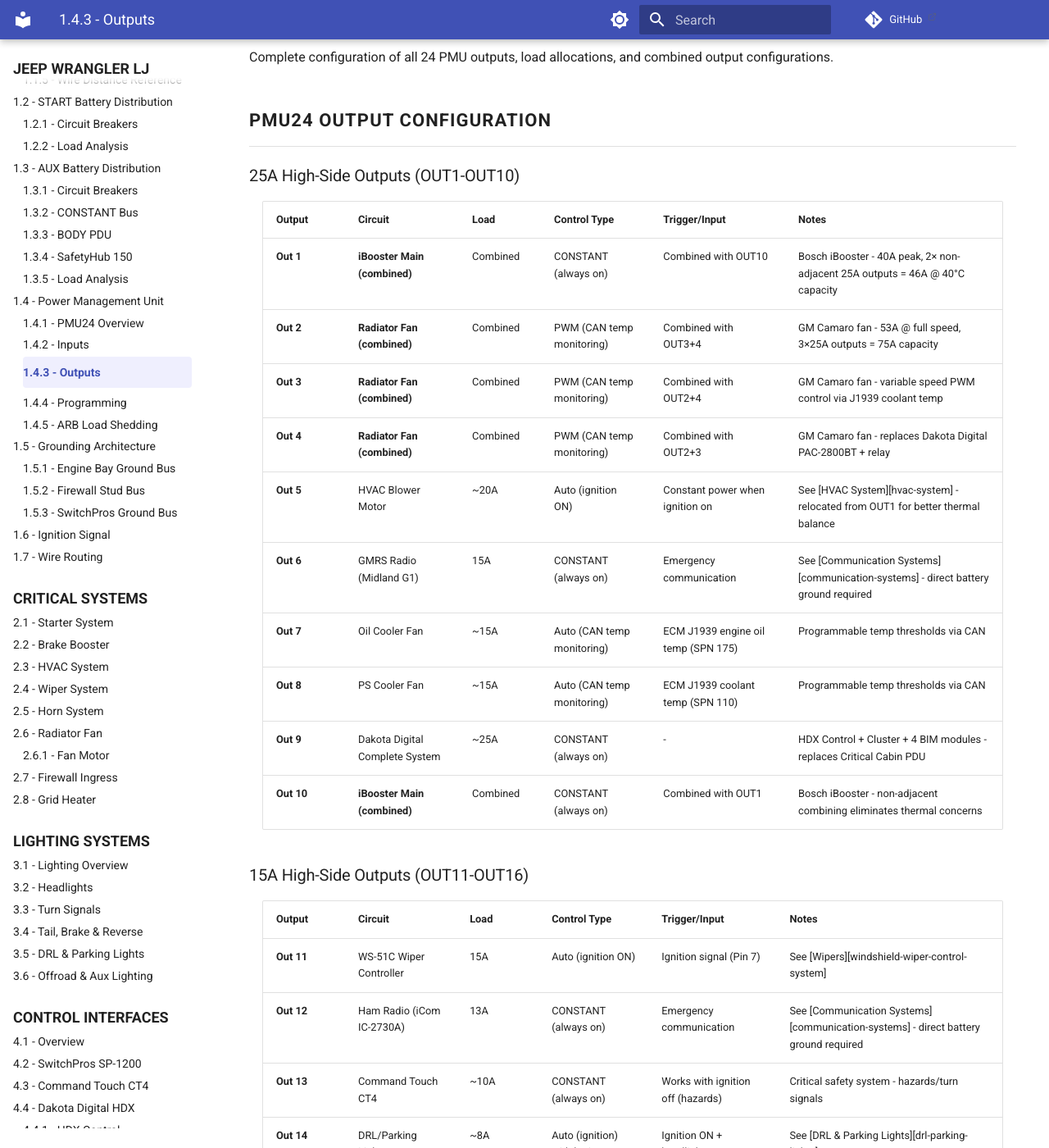
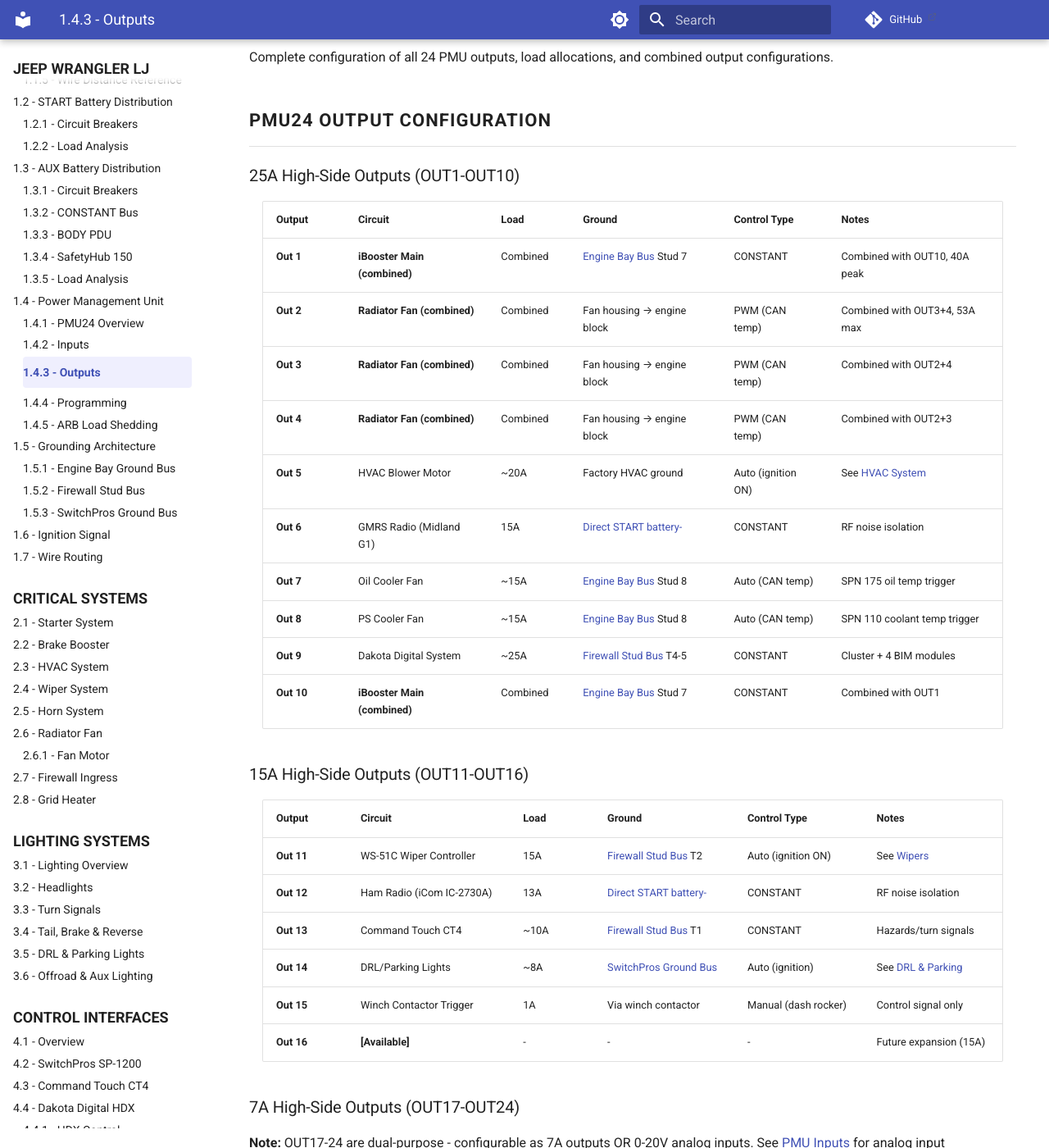
Before and after one commit to sob/drawings, an MkDocs documentation site: the page built from docs/jeep_lj/01-power-systems/04-pmu/03-pmu-outputs.md, in a window 1280 px wide and 1400 px high, scrolled down 211 px. Shown: the whole window at 82% size. Built offline with MkDocs 1.6.1 and Material for MkDocs 9.7.7, drawn with Linux system fonts in a browser that asks for light colours; comment, search, counter and statistics services are not loaded; some of the changed text lies outside the part shown.

Commit message:
docs(electrical): add ground locations to PMU outputs and update ground buses
- Add Ground column to all PMU output tables (25A, 15A, 7A sections)
- Update Engine Bay Ground Bus: assign studs 7-8 for iBooster and aux fans
- Update SwitchPros Ground Bus: assign terminals 4-5 for PMU lighting
- Fix broken link reference (03-drl-parking.md → 05-drl-parking.md)
- Document direct battery grounds for RF devices (radios, intercom)

🤖 Generated with [Claude Code](https://claude.com/claude-code)

Co-Authored-By: Claude <noreply@anthropic.com>

```diff
--- a/docs/jeep_lj/01-power-systems/04-pmu/03-pmu-outputs.md
+++ b/docs/jeep_lj/01-power-systems/04-pmu/03-pmu-outputs.md
@@ -10,44 +10,44 @@ Complete configuration of all 24 PMU outputs, load allocations, and combined out
 
 ### 25A High-Side Outputs (OUT1-OUT10)
 
-| Output           | Circuit                      | Load      | Control Type                   | Trigger/Input                       | Notes                                             |
-|:-----------------|:-----------------------------|:----------|:-------------------------------|:------------------------------------|:--------------------------------------------------|
-| **Out 1**        | **iBooster Main (combined)** | Combined  | CONSTANT (always on)           | Combined with OUT10                 | Bosch iBooster - 40A peak, 2× non-adjacent 25A outputs = 46A @ 40°C capacity|
-| **Out 2**        | **Radiator Fan (combined)**  | Combined  | PWM (CAN temp monitoring)      | Combined with OUT3+4                | GM Camaro fan - 53A @ full speed, 3×25A outputs = 75A capacity |
-| **Out 3**        | **Radiator Fan (combined)**  | Combined  | PWM (CAN temp monitoring)      | Combined with OUT2+4                | GM Camaro fan - variable speed PWM control via J1939 coolant temp |
-| **Out 4**        | **Radiator Fan (combined)**  | Combined  | PWM (CAN temp monitoring)      | Combined with OUT2+3                | GM Camaro fan - replaces Dakota Digital PAC-2800BT + relay |
-| **Out 5**        | HVAC Blower Motor            | ~20A      | Auto (ignition ON)             | Constant power when ignition on     | See [HVAC System][hvac-system] - relocated from OUT1 for better thermal balance |
-| **Out 6**        | GMRS Radio (Midland G1)      | 15A       | CONSTANT (always on)           | Emergency communication             | See [Communication Systems][communication-systems] - direct battery ground required |
-| **Out 7**        | Oil Cooler Fan               | ~15A      | Auto (CAN temp monitoring)     | ECM J1939 engine oil temp (SPN 175) | Programmable temp thresholds via CAN              |
-| **Out 8**        | PS Cooler Fan                | ~15A      | Auto (CAN temp monitoring)     | ECM J1939 coolant temp (SPN 110)    | Programmable temp thresholds via CAN              |
-| **Out 9**        | Dakota Digital Complete System | ~25A    | CONSTANT (always on)           | -                                   | HDX Control + Cluster + 4 BIM modules - replaces Critical Cabin PDU |
-| **Out 10**       | **iBooster Main (combined)** | Combined  | CONSTANT (always on)           | Combined with OUT1                  | Bosch iBooster - non-adjacent combining eliminates thermal concerns |
+| Output | Circuit | Load | Ground | Control Type | Notes |
+|:-------|:--------|:-----|:-------|:-------------|:------|
+| **Out 1** | **iBooster Main (combined)** | Combined | [Engine Bay Bus][engine-ground] Stud 7 | CONSTANT | Combined with OUT10, 40A peak |
+| **Out 2** | **Radiator Fan (combined)** | Combined | Fan housing → engine block | PWM (CAN temp) | Combined with OUT3+4, 53A max |
+| **Out 3** | **Radiator Fan (combined)** | Combined | Fan housing → engine block | PWM (CAN temp) | Combined with OUT2+4 |
+| **Out 4** | **Radiator Fan (combined)** | Combined | Fan housing → engine block | PWM (CAN temp) | Combined with OUT2+3 |
+| **Out 5** | HVAC Blower Motor | ~20A | Factory HVAC ground | Auto (ignition ON) | See [HVAC System][hvac-system] |
+| **Out 6** | GMRS Radio (Midland G1) | 15A | [Direct START battery-][starter-battery-distribution] | CONSTANT | RF noise isolation |
+| **Out 7** | Oil Cooler Fan | ~15A | [Engine Bay Bus][engine-ground] Stud 8 | Auto (CAN temp) | SPN 175 oil temp trigger |
+| **Out 8** | PS Cooler Fan | ~15A | [Engine Bay Bus][engine-ground] Stud 8 | Auto (CAN temp) | SPN 110 coolant temp trigger |
+| **Out 9** | Dakota Digital System | ~25A | [Firewall Stud Bus][firewall-ground] T4-5 | CONSTANT | Cluster + 4 BIM modules |
+| **Out 10** | **iBooster Main (combined)** | Combined | [Engine Bay Bus][engine-ground] Stud 7 | CONSTANT | Combined with OUT1 |
 
 ### 15A High-Side Outputs (OUT11-OUT16)
 
-| Output           | Circuit                      | Load      | Control Type                   | Trigger/Input                       | Notes                                             |
-|:-----------------|:-----------------------------|:----------|:-------------------------------|:------------------------------------|:--------------------------------------------------|
-| **Out 11**       | WS-51C Wiper Controller      | 15A       | Auto (ignition ON)             | Ignition signal (Pin 7)             | See [Wipers][windshield-wiper-control-system]                        |
-| **Out 12**       | Ham Radio (iCom IC-2730A)    | 13A       | CONSTANT (always on)           | Emergency communication             | See [Communication Systems][communication-systems] - direct battery ground required |
-| **Out 13**       | Command Touch CT4            | ~10A      | CONSTANT (always on)           | Works with ignition off (hazards)   | Critical safety system - hazards/turn signals     |
-| **Out 14**       | DRL/Parking Lights           | ~8A       | Auto (ignition) with logic     | Ignition ON + headlight status      | See [DRL & Parking Lights][drl-parking-lights]    |
-| **Out 15**       | Winch Contactor Trigger      | 1A        | Manual (dash rocker switch)    | Dash rocker + remote parallel      | Winch contactor control - replaces SafetyHub ATC-1 |
-| **Out 16**       | **[Available]**              | -         | -                              | -                                   | Future expansion (15A)                            |
+| Output | Circuit | Load | Ground | Control Type | Notes |
+|:-------|:--------|:-----|:-------|:-------------|:------|
+| **Out 11** | WS-51C Wiper Controller | 15A | [Firewall Stud Bus][firewall-ground] T2 | Auto (ignition ON) | See [Wipers][windshield-wiper-control-system] |
+| **Out 12** | Ham Radio (iCom IC-2730A) | 13A | [Direct START battery-][starter-battery-distribution] | CONSTANT | RF noise isolation |
+| **Out 13** | Command Touch CT4 | ~10A | [Firewall Stud Bus][firewall-ground] T1 | CONSTANT | Hazards/turn signals |
+| **Out 14** | DRL/Parking Lights | ~8A | [SwitchPros Ground Bus][switchpros-ground] | Auto (ignition) | See [DRL & Parking][drl-parking-lights] |
+| **Out 15** | Winch Contactor Trigger | 1A | Via winch contactor | Manual (dash rocker) | Control signal only |
+| **Out 16** | **[Available]** | - | - | - | Future expansion (15A) |
 
 ### 7A High-Side Outputs (OUT17-OUT24)
 
 **Note:** OUT17-24 are dual-purpose - configurable as 7A outputs OR 0-20V analog inputs. See [PMU Inputs][pmu-inputs] for analog input configuration.
 
-| Output           | Circuit                      | Load      | Control Type                   | Trigger/Input                       | Notes                                             |
-|:-----------------|:-----------------------------|:----------|:-------------------------------|:------------------------------------|:--------------------------------------------------|
-| **Out 17**       | A/C Clutch                   | 3-5A      | Auto (A/C request)             | Factory TJ A/C button signal (In 9) | See [HVAC System][hvac-system]                     |
-| **Out 18**       | Horn                         | 5.4A      | External input                 | Horn button (steering wheel)        | PIAA horns (2.7A × 2), works with ignition off    |
-| **Out 19**       | iBooster Ignition Signal     | ~5A       | Auto (ignition RUN)            | Ignition signal (Pin 7)             | Gen 2 iBooster - See [Brake Booster][brake-booster-system-bosch-ibooster-gen-2] |
-| **Out 20**       | STX Intercom                 | ~5A       | Auto (ignition ON)             | Ignition signal (Pin 7)             | See [Communication Systems][communication-systems] - direct battery ground required |
-| **Out 21**       | Brake Lights                 | ~3A       | External input                 | Brake switch signal (In 2)          | See [Tail, Brake & Reverse][tail-brake-reverse-lights]    |
-| **Out 22**       | Reverse Lights               | ~3A       | External input                 | Trans reverse switch (In 3)         | See [Tail, Brake & Reverse][tail-brake-reverse-lights]    |
-| **Out 23**       | **[Available]**              | -         | -                              | -                                   | Starter uses direct control - see [Starter System][starter-system-cummins-r28] |
-| **Out 24**       | **[Available]**              | -         | -                              | -                                   | Future expansion (7A output)                      |
+| Output | Circuit | Load | Ground | Control Type | Notes |
+|:-------|:--------|:-----|:-------|:-------------|:------|
+| **Out 17** | A/C Clutch | 3-5A | Factory A/C ground | Auto (A/C request) | See [HVAC System][hvac-system] |
+| **Out 18** | Horn | 5.4A | [Engine Bay Bus][engine-ground] Stud 6 | External input | PIAA horns (2.7A × 2) |
+| **Out 19** | iBooster Ignition Signal | ~5A | [Engine Bay Bus][engine-ground] Stud 7 | Auto (ignition RUN) | Same ground as iBooster main |
+| **Out 20** | STX Intercom | ~5A | [Direct START battery-][starter-battery-distribution] | Auto (ignition ON) | RF noise isolation |
+| **Out 21** | Brake Lights | ~3A | [SwitchPros Ground Bus][switchpros-ground] | External input | Shared tail light ground |
+| **Out 22** | Reverse Lights | ~3A | [SwitchPros Ground Bus][switchpros-ground] | External input | Shared tail light ground |
+| **Out 23** | **[Available]** | - | - | - | Future expansion (7A) |
+| **Out 24** | **[Available]** | - | - | - | Future expansion (7A) |
 
 ## Combined Outputs
 
@@ -113,4 +113,13 @@ Complete configuration of all 24 PMU outputs, load allocations, and combined out
 [pmu-inputs]: 02-pmu-inputs.md
 [pmu-programming]: 04-pmu-programming.md
 [starter-battery-distribution]: ../02-starter-battery-distribution/index.md
-[29-grid-heater-system]: ../../02-engine-systems/08-grid-heater.md
+[engine-ground]: ../05-grounding/01-engine-bay-ground-bus.md
+[firewall-ground]: ../05-grounding/02-firewall-stud-bus.md
+[switchpros-ground]: ../05-grounding/03-switchpros-ground-bus.md
+[hvac-system]: ../../02-engine-systems/03-hvac.md
+[windshield-wiper-control-system]: ../../02-engine-systems/04-wipers.md
+[communication-systems]: ../../06-communication-systems/01-communication.md
+[drl-parking-lights]: ../../03-lighting-systems/05-drl-parking.md
+[tail-brake-reverse-lights]: ../../03-lighting-systems/04-tail-brake-reverse.md
+[brake-booster-system-bosch-ibooster-gen-2]: ../../02-engine-systems/02-brake-booster.md
+[starter-system-cummins-r28]: ../../02-engine-systems/01-starter.md
```
Also changed, not shown: docs/jeep_lj/01-power-systems/05-grounding/01-engine-bay-ground-bus.md (+11 -10 lines), docs/jeep_lj/01-power-systems/05-grounding/03-switchpros-ground-bus.md (+6 -6 lines).
